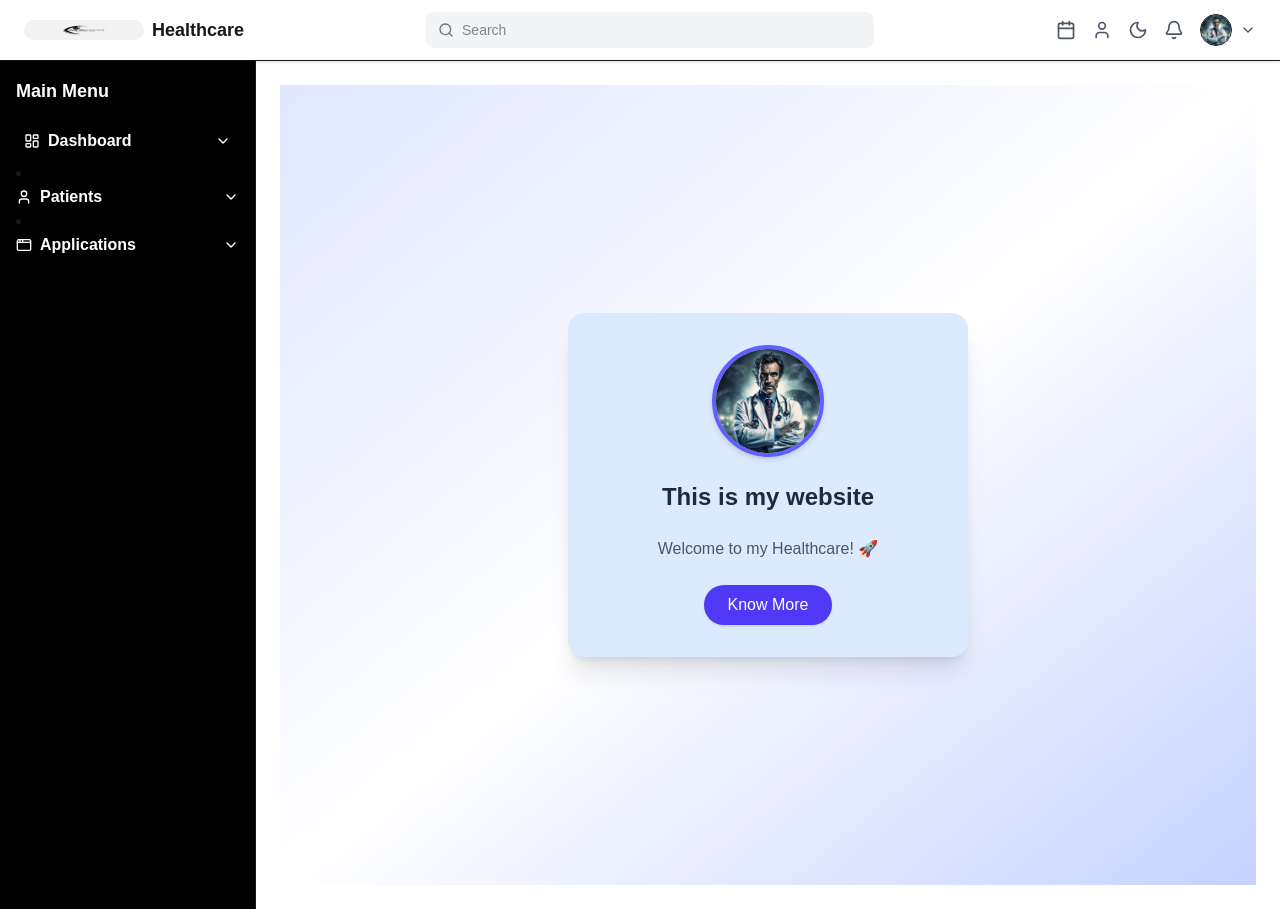
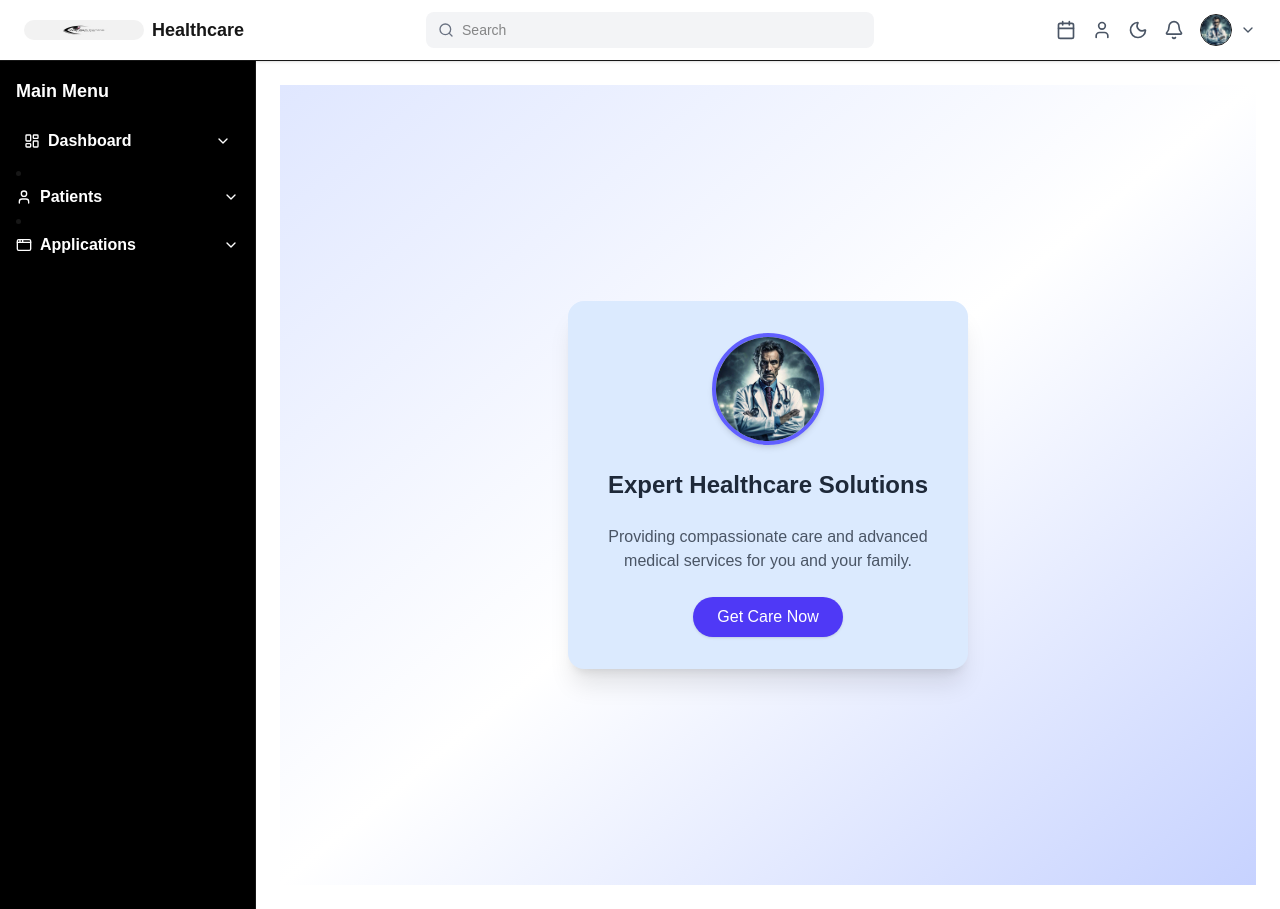
Before and after one commit to raghuk018/test, a Next.js app: page / in a window 1280 px wide. Built offline with nearby package versions, Linux system fonts and the light colour scheme.

Commit message:
Update page.tsx

```diff
--- a/app/page.tsx
+++ b/app/page.tsx
@@ -18,15 +18,15 @@ export default function Home() {
           </div>
 
           {/* Text */}
-          <h1 className="text-2xl font-bold text-gray-800">This is my website</h1>
+          <h1 className="text-2xl font-bold text-gray-800">Expert Healthcare Solutions</h1>
           <p className="text-gray-600 text-center">
-            Welcome to my Healthcare! 🚀
+           Providing compassionate care and advanced medical services for you and your family.
           </p>
 
           {/* Button */}
          <Link href="/admin">
             <button className="px-6 py-2 bg-indigo-600 hover:bg-indigo-700 text-white rounded-full shadow transition">
-               Know More
+              Get Care Now
             </button>
           </Link>
         </div>
```
